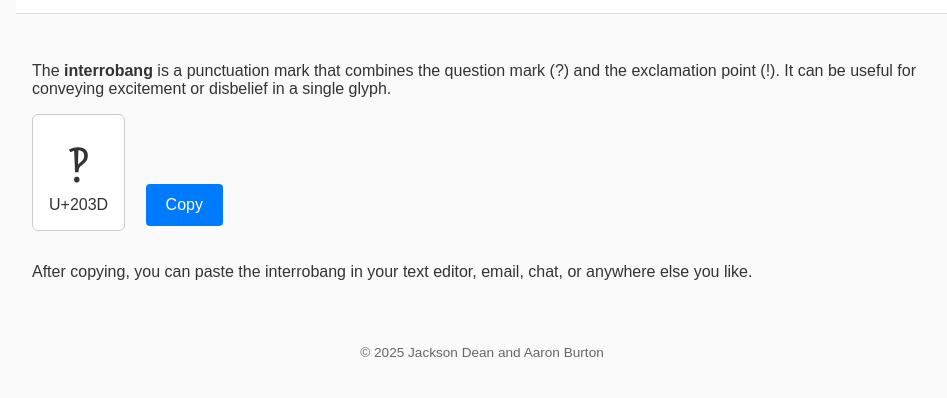
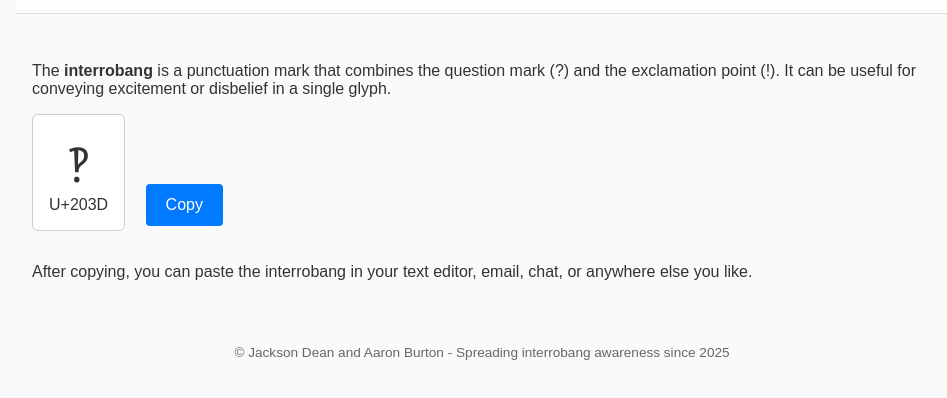
Before and after one commit to jacksondean17/interrobang, a plain HTML site: page index.html in a window 1280 px wide. Shown: the part 52-450 px from the top of the page, without its empty margins (158-1105 px from the left). Drawn offline with Linux system fonts and the light colour scheme.

Commit message:
Readme update

```diff
--- a/index.html
+++ b/index.html
@@ -91,7 +91,7 @@
   </main>
 
   <footer>
-    &copy; 2025 Jackson Dean and Aaron Burton
+    &copy; Jackson Dean and Aaron Burton - Spreading interrobang awareness since 2025
   </footer>
 
   <!-- Minimal JavaScript to copy the symbol to the clipboard -->
```
Also changed, not shown: screenshot.png (added), 1 other file.
